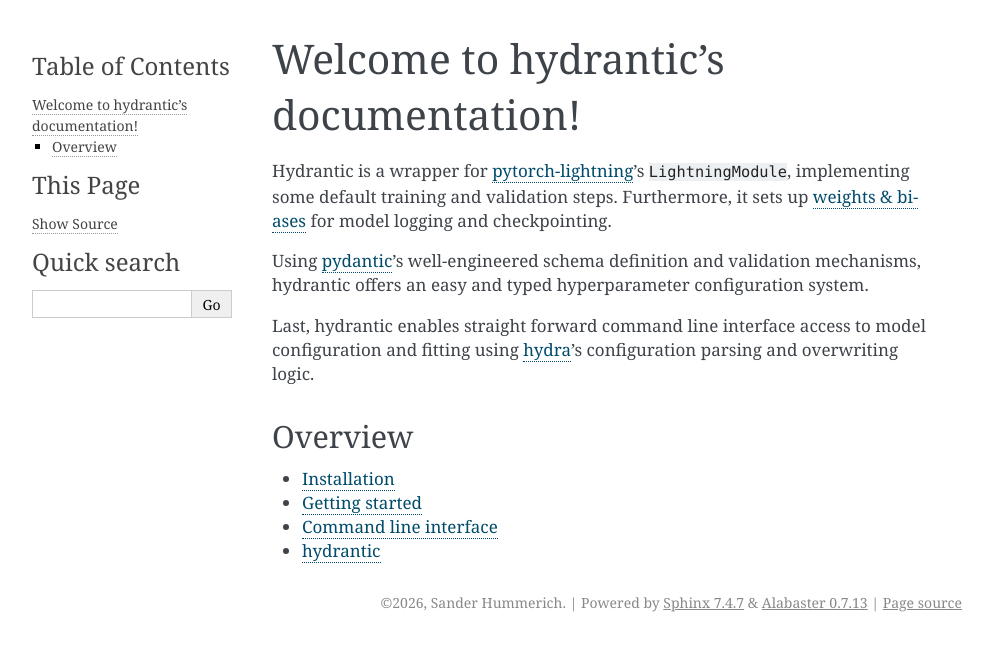
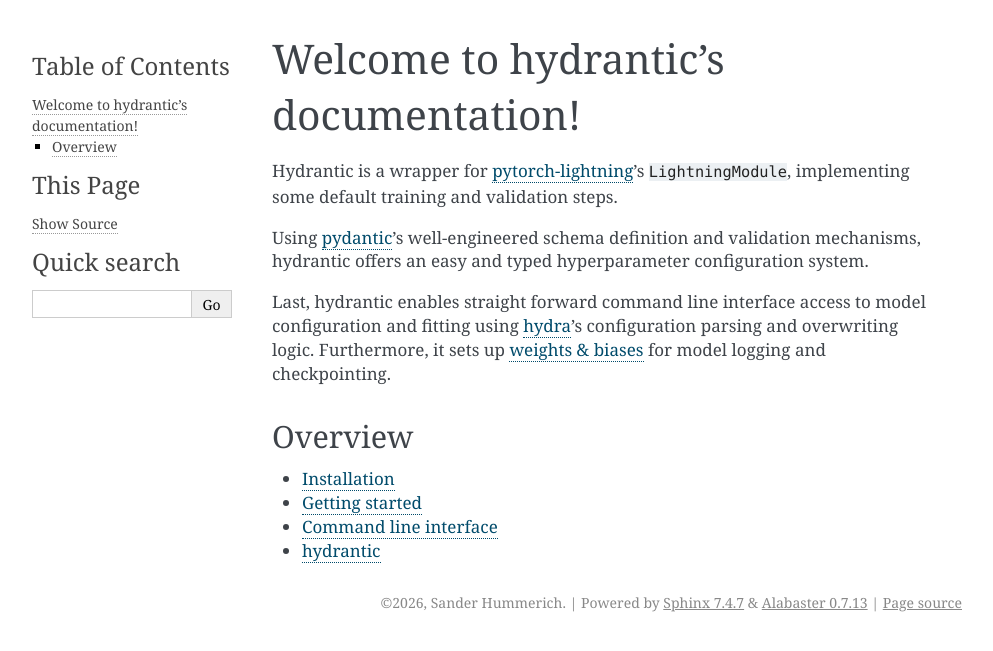
Before and after one commit to hummerichsander/hydrantic, a Sphinx documentation site: the page built from docs/index.md, in a window 1280 px wide. Shown: the top 651 px of the page, without its empty margins (148-1141 px from the left). Built offline with Sphinx 7.4.7, drawn with Linux system fonts in a browser that asks for light colours.

Commit message:
improve docs

```diff
--- a/docs/index.md
+++ b/docs/index.md
@@ -1,10 +1,10 @@
 # Welcome to hydrantic's documentation!
 
-Hydrantic is a wrapper for [pytorch-lightning](https://lightning.ai/docs/pytorch/stable/)'s `LightningModule`, implementing some default training and validation steps. Furthermore, it sets up [weights & biases](https://docs.wandb.ai/) for model logging and checkpointing.
+Hydrantic is a wrapper for [pytorch-lightning](https://lightning.ai/docs/pytorch/stable/)'s `LightningModule`, implementing some default training and validation steps.
 
 Using [pydantic](https://docs.pydantic.dev/latest/)'s well-engineered schema definition and validation mechanisms, hydrantic offers an easy and typed hyperparameter configuration system.
 
-Last, hydrantic enables straight forward command line interface access to model configuration and fitting using [hydra](https://hydra.cc/docs/intro/)'s configuration parsing and overwriting logic.
+Last, hydrantic enables straight forward command line interface access to model configuration and fitting using [hydra](https://hydra.cc/docs/intro/)'s configuration parsing and overwriting logic. Furthermore, it sets up [weights & biases](https://docs.wandb.ai/) for model logging and checkpointing.
 
 ### Overview
 
```
Also changed, not shown: README.md (+6 -2 lines), docs/cli.md (+1 -1 lines).
